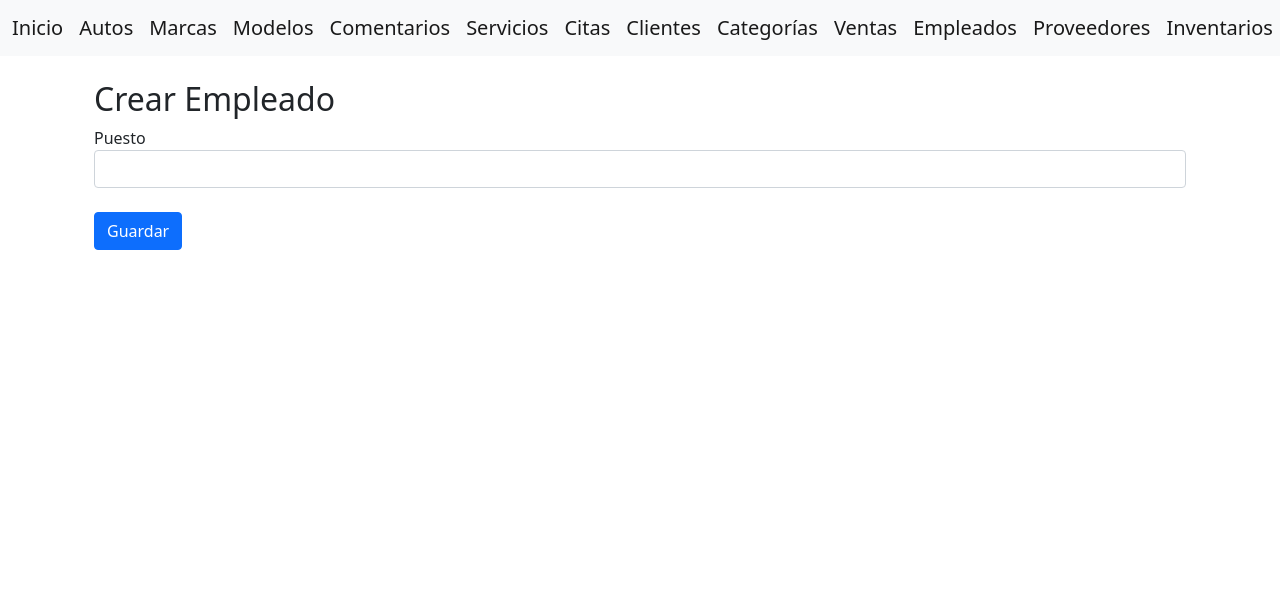
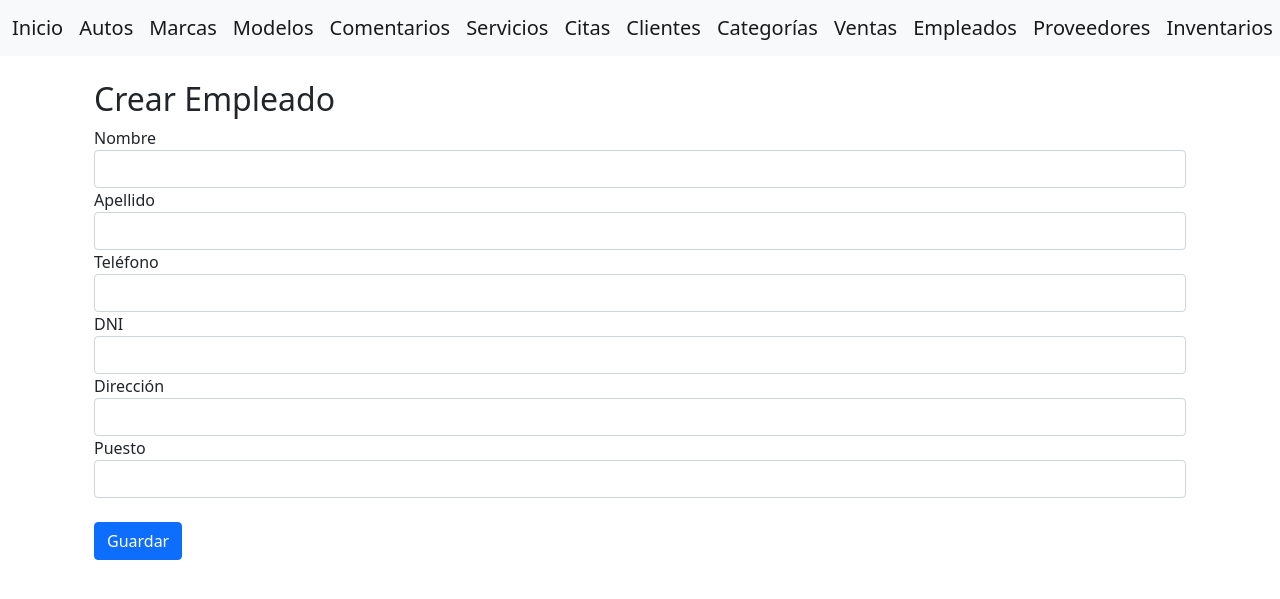
Before and after one commit to JoelFedericoCabral/consecionaria, a Django app: page /gestion/empleados/create/ in a window 1280 px wide; the page is wider, and only the part inside the window is pictured. Shown: the top 599 px of that part. Run offline with Django 5.2, Linux system fonts and the light colour scheme; a user stored in the database is signed in.

Commit message:
mejoras en empleado

```diff
--- a/gestion/templates/empleados/create.html
+++ b/gestion/templates/empleados/create.html
@@ -2,8 +2,31 @@
 {% block content %}
 <div class="container mt-3">
     <h2>Crear Empleado</h2>
+    {% if error %}
+        <div class="alert alert-danger">{{ error }}</div>
+    {% endif %}
     <form method="post">
         {% csrf_token %}
+        <div class="form-group">
+            <label>Nombre</label>
+            <input type="text" name="nombre" class="form-control" required>
+        </div>
+        <div class="form-group">
+            <label>Apellido</label>
+            <input type="text" name="apellido" class="form-control" required>
+        </div>
+        <div class="form-group">
+            <label>Teléfono</label>
+            <input type="text" name="telefono" class="form-control" required>
+        </div>
+        <div class="form-group">
+            <label>DNI</label>
+            <input type="text" name="dni" class="form-control" required>
+        </div>
+        <div class="form-group">
+            <label>Dirección</label>
+            <input type="text" name="direccion" class="form-control" required>
+        </div>
         <div class="form-group">
             <label>Puesto</label>
             <input type="text" name="puesto" class="form-control" required>
--- a/gestion/templates/empleados/detail.html
+++ b/gestion/templates/empleados/detail.html
@@ -4,7 +4,7 @@
     <h2>Detalles del Empleado</h2>
     <div class="card">
         <div class="card-body">
-            <h3 class="card-title">{{ empleado.user.username }}</h3>
+            <h3 class="card-title">{{ empleado.nombre }} {{ empleado.apellido }}</h3>
             <p class="card-text">Puesto: {{ empleado.puesto }}</p>
         </div>
     </div>
--- a/gestion/templates/empleados/list.html
+++ b/gestion/templates/empleados/list.html
@@ -6,7 +6,7 @@
     <table class="table table-striped">
         <thead>
             <tr>
-                <th>Usuario</th>
+                <th>Empleado</th>
                 <th>Puesto</th>
                 <th>Acciones</th>
             </tr>
@@ -14,7 +14,8 @@
         <tbody>
             {% for empleado in empleados %}
                 <tr>
-                    <td>{{ empleado.user.username }}</td>
+                    <!-- Mostramos el nombre y apellido del empleado -->
+                    <td>{{ empleado.nombre }} {{ empleado.apellido }}</td>
                     <td>{{ empleado.puesto }}</td>
                     <td>
                         <a href="{% url 'empleado-detail' empleado.id %}" class="btn btn-info btn-sm">Detalles</a>
--- a/gestion/views/empleado_view.py
+++ b/gestion/views/empleado_view.py
@@ -2,6 +2,7 @@ from django.http import HttpResponseNotAllowed
 from django.views import View
 from django.shortcuts import render, get_object_or_404, redirect
 from gestion.decorators import staff_required
+from gestion.forms import EmpleadoForm
 from gestion.models import Empleado
 from gestion.repositories.empleado_repository import EmpleadoRepository
 from django.contrib.auth.decorators import login_required
@@ -63,21 +64,29 @@ class EmpleadoUpdateView(View):
         )
         return redirect('empleado-detail', empleado.id)
 
+
 @method_decorator([login_required, staff_required], name='dispatch')
 class EmpleadoCreateView(View):
     def get(self, request, *args, **kwargs):
-        return render(
-            request,
-            'empleados/create.html'
-        )
+        return render(request, 'empleados/create.html')
 
     def post(self, request, *args, **kwargs):
         repo = EmpleadoRepository()
         user = request.user
+        nombre = request.POST.get('nombre')
+        apellido = request.POST.get('apellido')
+        telefono = request.POST.get('telefono')
+        dni = request.POST.get('dni')
+        direccion = request.POST.get('direccion')
         puesto = request.POST.get('puesto')
 
         nuevo_empleado = repo.create(
             user=user,
+            nombre=nombre,
+            apellido=apellido,
+            telefono=telefono,
+            dni=dni,
+            direccion=direccion,
             puesto=puesto
         )
         return redirect('empleado-detail', nuevo_empleado.id)
```
Also changed, not shown: gestion/forms.py (+14 -1 lines), gestion/models.py (+9 -9 lines), gestion/repositories/empleado_repository.py (+10 -2 lines), db.sqlite3, gestion/migrations/0005_empleado_apellido_empleado_direccion_empleado_dni_and_more.py (added), gestion/migrations/0006_alter_empleado_apellido_alter_empleado_direccion_and_more.py (added).
